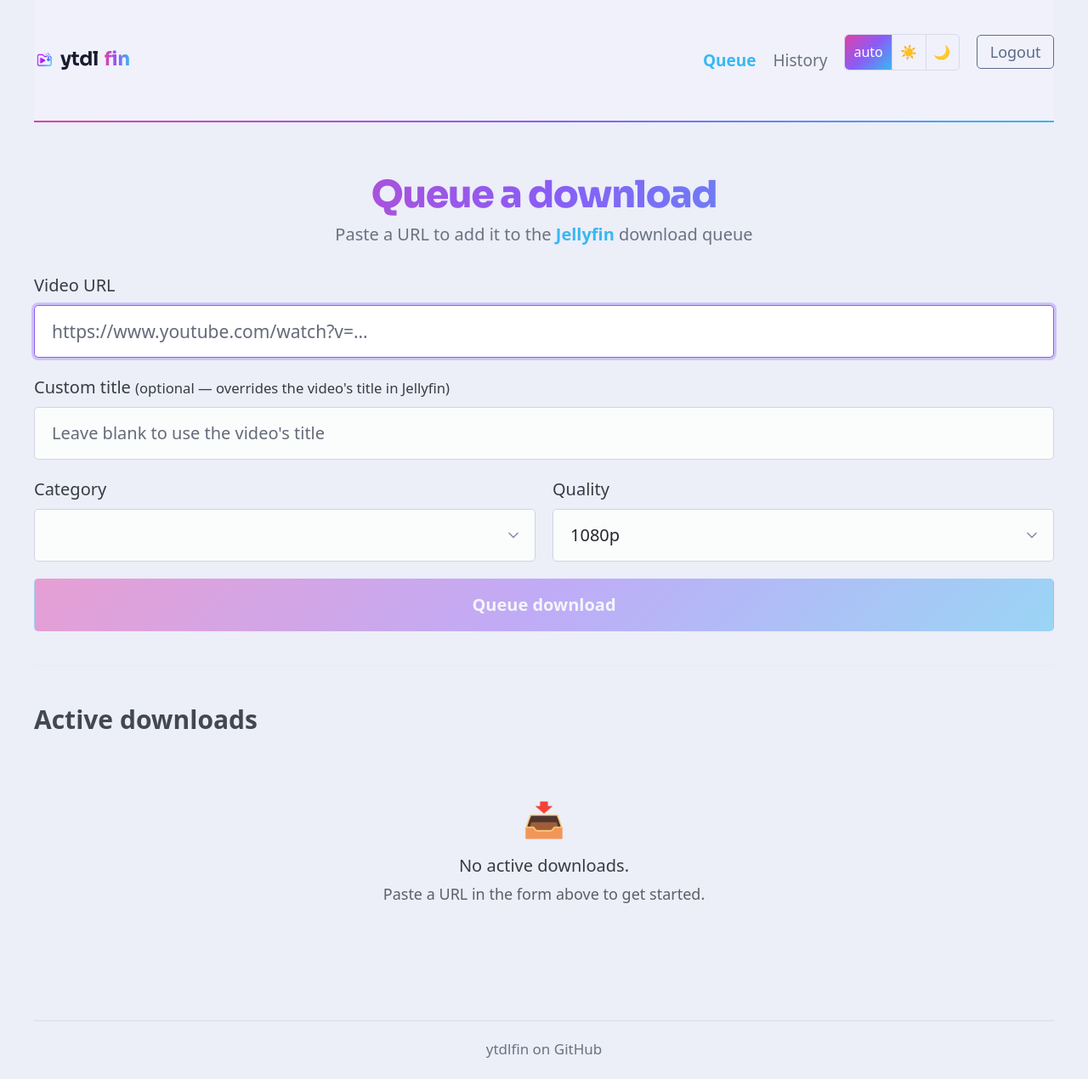
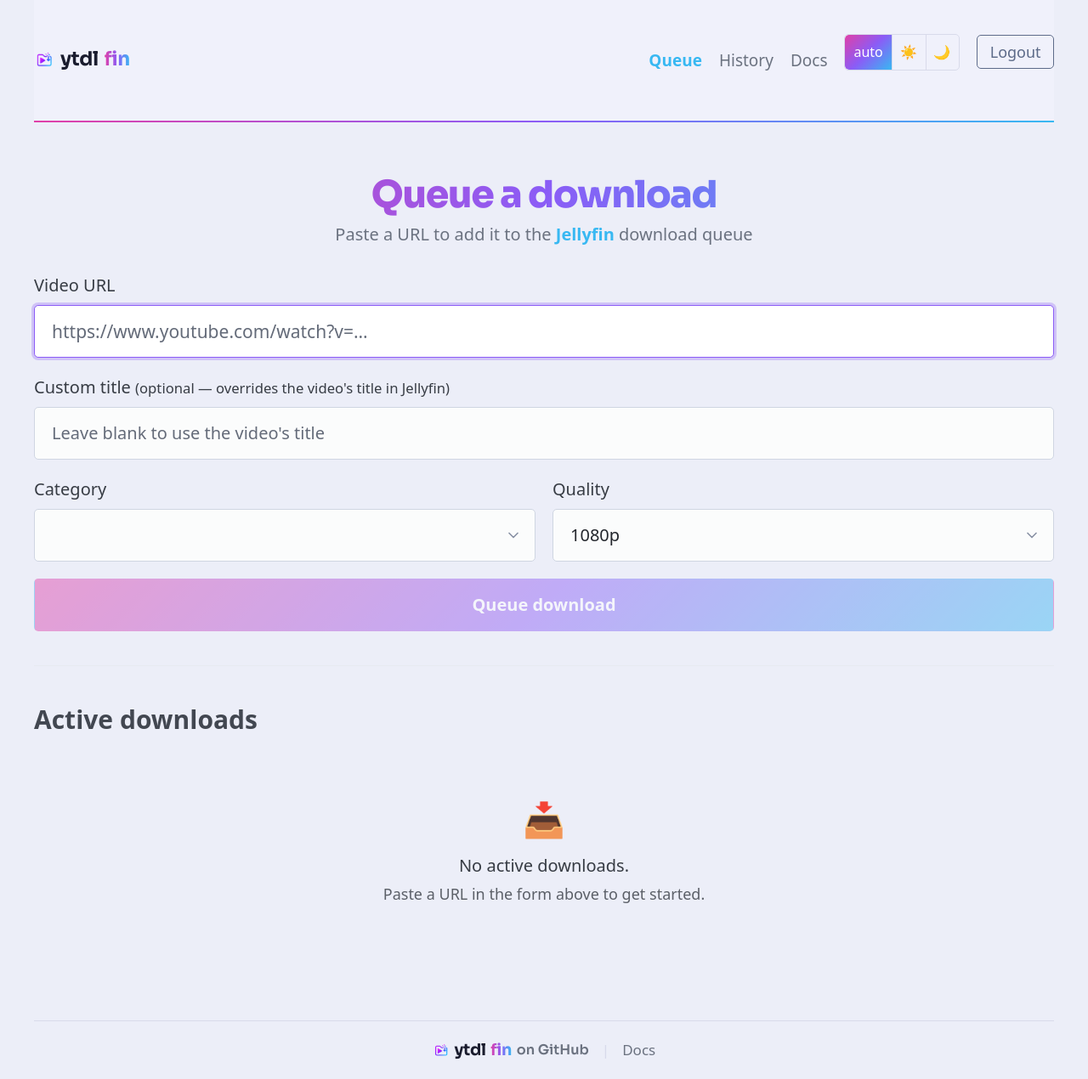
Before and after one commit to genebean/ytdlfin, a FastAPI app: page / in a window 1280 px wide. Shown: the whole page at 85% size. Before the commit the page ends 1245 px from the top, so only its background shows below. Run offline with FastAPI, Linux system fonts and the light colour scheme; the visitor is signed in with stand-in values (Sample User, id 1); data that the repository does not hold is empty; parts of the project's set-up code (start-up, migrations or seed data) failed here and were passed over; some libraries are stand-ins or nearby versions.

Commit message:
feat: add docs nav link and brand-wordmark footer to app and docs
App:
- Add "Docs" link to nav (links to GitHub Pages docs site)
- Replace plain text footer with brand icon+wordmark GitHub link
  ("ytdl fin on GitHub" is one clickable unit) plus a blue "Docs" link

Docs site (all three pages):
- Replace plain text footer with brand icon+wordmark GitHub link

Both:
- Unscope `.brand` from `nav .brand` so footer can reuse the same brand style
- Add `.footer-inner` flex layout, `.footer-sep` dot separator,
  `.footer-on-gh` subdued label inside the brand link,
  and `.footer-docs` blue link class

Co-Authored-By: Claude Sonnet 4.6 <noreply@anthropic.com>

```diff
--- a/ytdlfin/templates/base.html
+++ b/ytdlfin/templates/base.html
@@ -86,7 +86,7 @@
     }
 
     /* === Brand === */
-    nav .brand {
+    .brand {
       display: inline-flex;
       align-items: center;
       gap: 0.3em;
@@ -96,6 +96,16 @@
       text-decoration: none;
       letter-spacing: -0.02em;
     }
+    footer .brand {
+      font-size: 0.95rem;
+      display: inline-flex;
+      align-items: center;
+      gap: 0.3em;
+      font-weight: 700;
+      font-family: 'Sora', sans-serif;
+      letter-spacing: -0.02em;
+    }
+    .footer-on-gh { font-weight: 400; font-size: 0.85em; letter-spacing: 0; color: var(--yt-muted); }
     .brand-ytdl { color: var(--yt-text); }
     .brand-fin {
       background: var(--yt-gradient);
@@ -303,6 +313,8 @@
     }
     footer a { color: inherit; text-decoration: none; }
     footer a:hover { color: var(--yt-blue); }
+    .footer-inner { display:flex; align-items:center; justify-content:center; gap:0.75rem; flex-wrap:wrap; }
+    .footer-sep { color: var(--yt-border); }
 
     /* === Hamburger === */
     .nav-hamburger {
@@ -367,6 +379,7 @@
       <ul class="nav-links" id="nav-links">
         <li><a href="/" class="{% if request.url.path == '/' %}nav-active{% endif %}">Queue</a></li>
         <li><a href="/history" class="{% if request.url.path == '/history' %}nav-active{% endif %}">History</a></li>
+        <li><a href="https://genebean.github.io/ytdlfin/" target="_blank" rel="noopener">Docs</a></li>
         {% if user and user.is_admin %}
         <li><a href="/admin" class="{% if request.url.path == '/admin' %}nav-active{% endif %}">Admin</a></li>
         {% endif %}
@@ -397,7 +410,15 @@
   </main>
 
   <footer class="container">
-    <a href="https://github.com/genebean/ytdlfin" target="_blank" rel="noopener">ytdlfin on GitHub</a>
+    <div class="footer-inner">
+      <a href="https://github.com/genebean/ytdlfin" class="brand" target="_blank" rel="noopener">
+        <img src="/static/ytdlfin-icon.webp" alt="" aria-hidden="true" width="20" height="20" style="flex-shrink:0;border-radius:3px" />
+        <span class="brand-ytdl">ytdl</span><span class="brand-fin">fin</span>
+        <span class="footer-on-gh">on GitHub</span>
+      </a>
+      <span class="footer-sep" aria-hidden="true">|</span>
+      <a href="https://genebean.github.io/ytdlfin/">Docs</a>
+    </div>
   </footer>
 
   <script>
```
Also changed, not shown: docs/brand.html (+9 -1 lines), docs/index.html (+9 -1 lines), docs/reference/spec.html (+9 -1 lines), docs/ytdlfin.css (+13 -1 lines).
